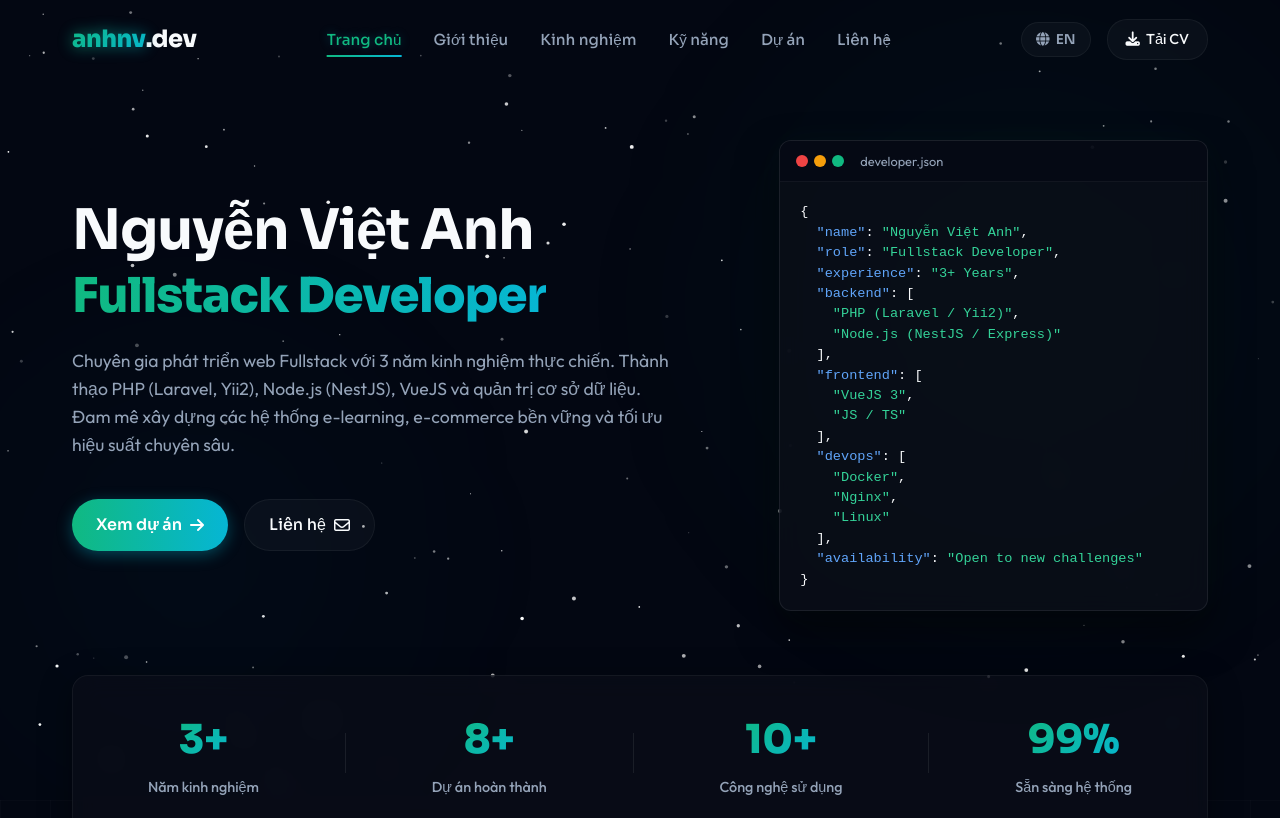
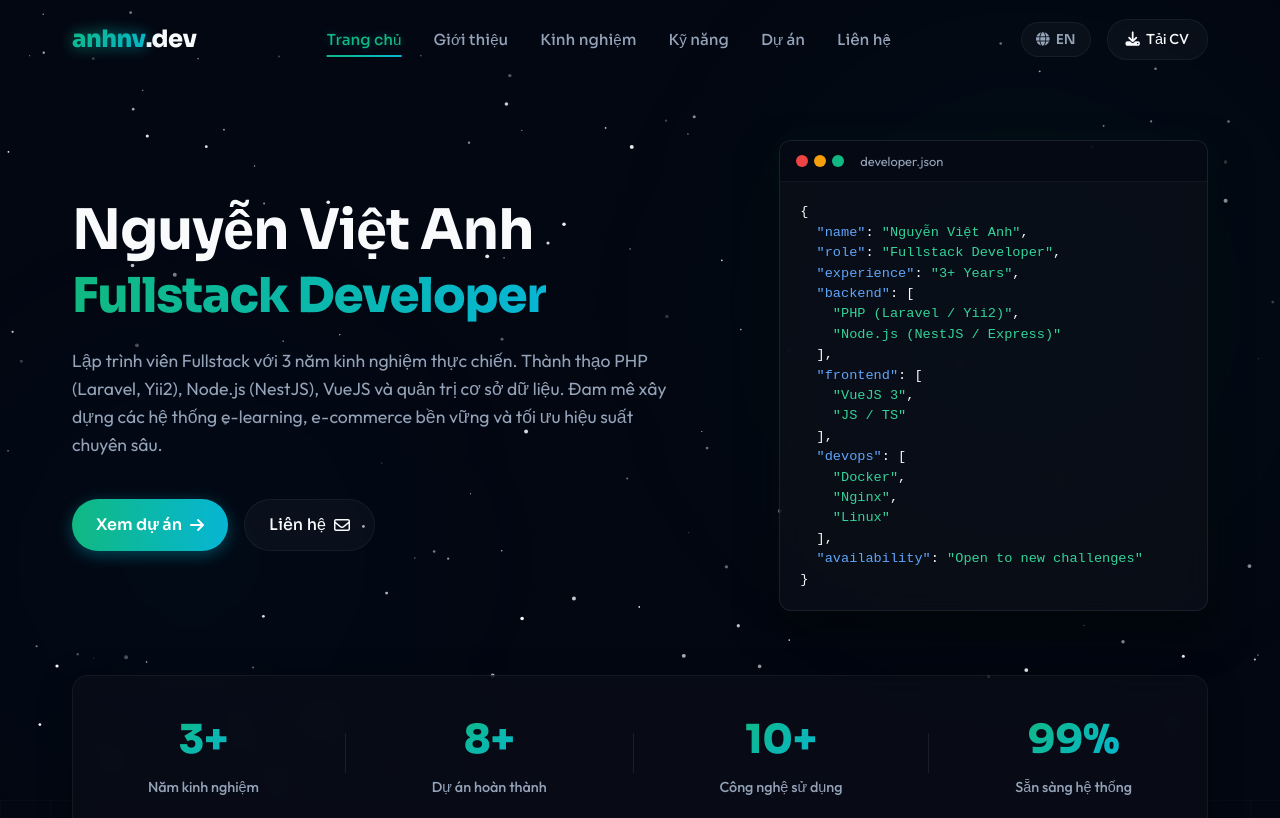
Before and after one commit to nguyenvietanh1409/portfolio, a Vue app: page / in a window 1280 px wide. Shown: the top 818 px of the page. Built offline with nearby package versions, Linux system fonts and the light colour scheme.

Commit message:
style: change self-description to Lập trình viên Fullstack

```diff
--- a/src/composables/useI18n.js
+++ b/src/composables/useI18n.js
@@ -19,7 +19,7 @@ const translations = {
       greeting: '👋 Xin chào, tôi là',
       name: 'Nguyễn Việt Anh',
       role: 'Fullstack Developer',
-      description: 'Chuyên gia phát triển web Fullstack với 3 năm kinh nghiệm thực chiến. Thành thạo PHP (Laravel, Yii2), Node.js (NestJS), VueJS và quản trị cơ sở dữ liệu. Đam mê xây dựng các hệ thống e-learning, e-commerce bền vững và tối ưu hiệu suất chuyên sâu.',
+      description: 'Lập trình viên Fullstack với 3 năm kinh nghiệm thực chiến. Thành thạo PHP (Laravel, Yii2), Node.js (NestJS), VueJS và quản trị cơ sở dữ liệu. Đam mê xây dựng các hệ thống e-learning, e-commerce bền vững và tối ưu hiệu suất chuyên sâu.',
       viewProjects: 'Xem dự án',
       contactMe: 'Liên hệ',
       expYears: 'Năm kinh nghiệm',
```
